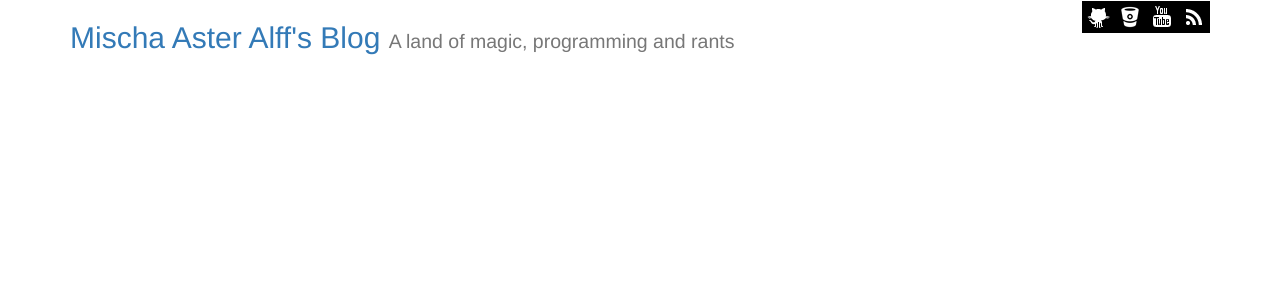
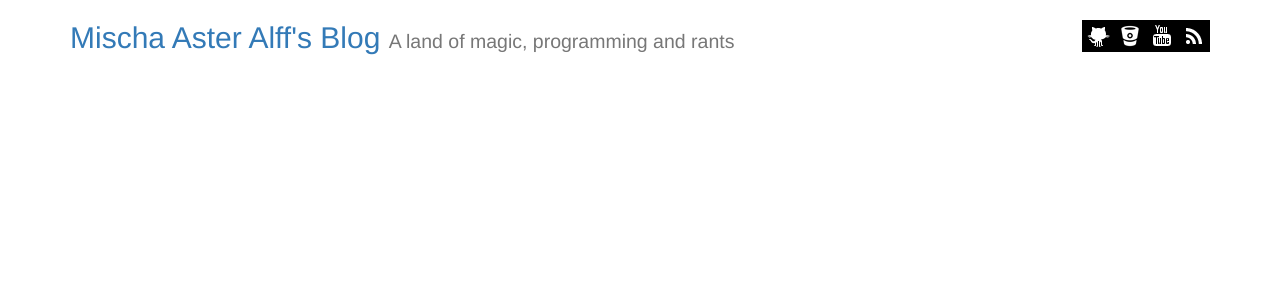
Before and after one commit to GenuineAster/destrock.com, a Flask app: page / in a window 1280 px wide. Shown: the top 300 px of the page. Run offline with Flask 2, Linux system fonts and the light colour scheme; data that the repository does not hold is empty; parts of the project's set-up code (start-up, migrations or seed data) failed here and were passed over; some libraries are stand-ins or nearby versions.

Commit message:
Fixed social grid alignment issues

```diff
--- /dev/null
+++ b/blog/static/css/main.css
@@ -0,0 +1,3 @@
+#social-grid {
+	padding-top: 15%;
+}
--- a/blog/templates/base.html
+++ b/blog/templates/base.html
@@ -10,7 +10,7 @@
     <meta name="revisit-after" content="1 days" />
     <meta name="robots" content="index,follow" />
     <link rel="stylesheet" href="//netdna.bootstrapcdn.com/bootstrap/3.1.1/css/bootstrap.min.css">
-    <link rel="stylesheet" href="/static/css/zocial.css">
+    <link rel="stylesheet" href="/static/css/main.css">
     <link rel="shortcut icon" href="/static/images/favicon.ico" />
     {% block header %}{% endblock %}
   </head>
```
